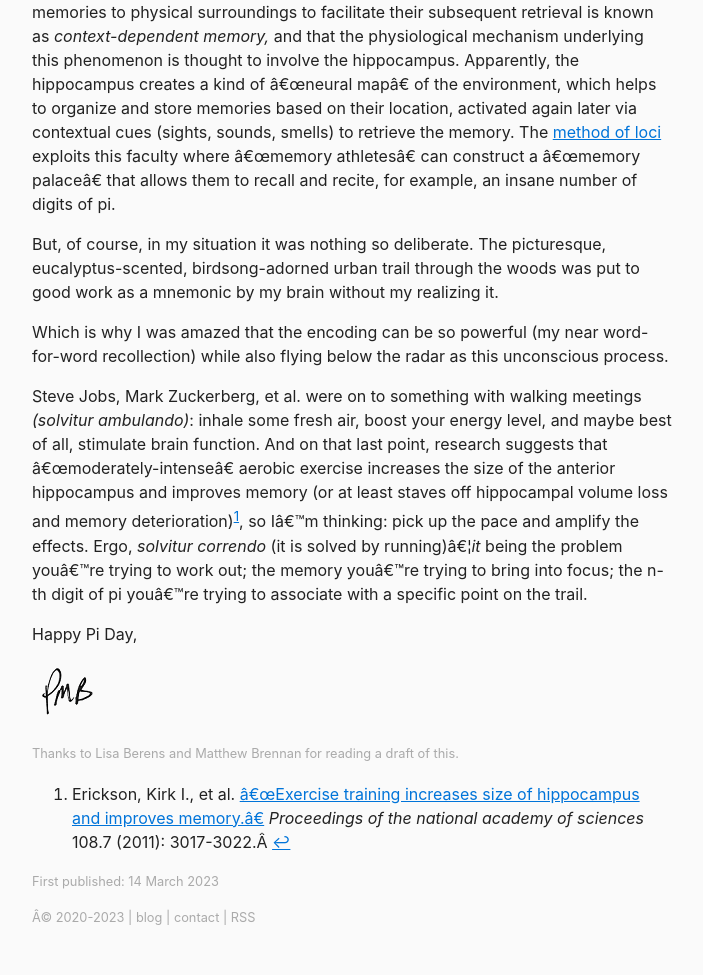
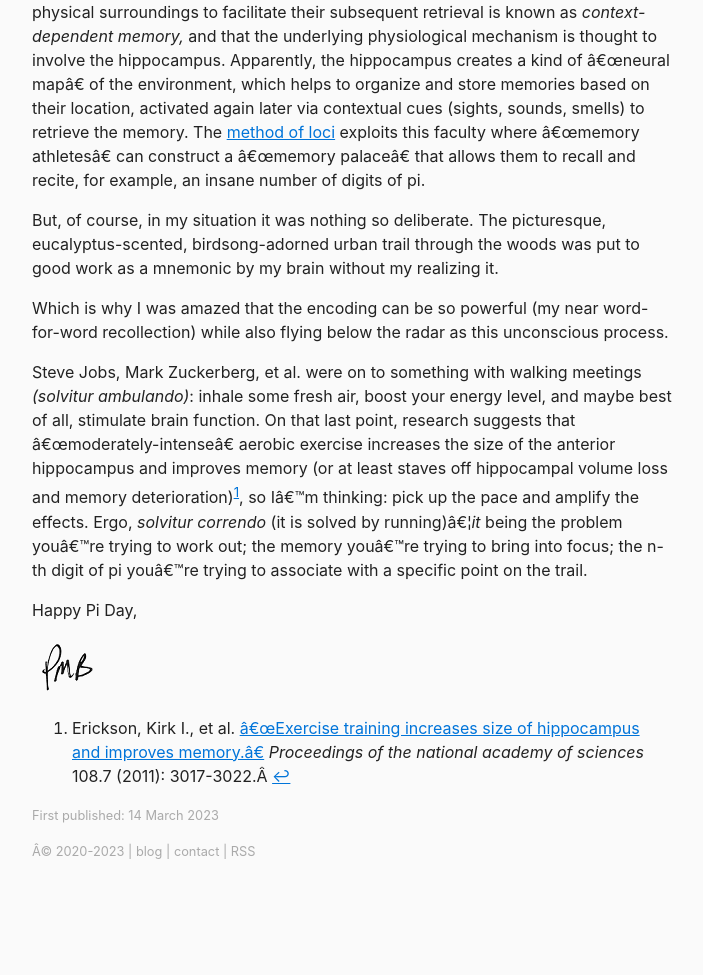
Before and after one commit to berensp/berensp.github.io, a Jekyll site: the page built from _posts/2023-03-14-solvitur-currendo.md, in a window 1280 px wide. Shown: the part 590-1565 px from the top of the page, without its empty margins (288-991 px from the left). Built offline with Jekyll 4.4.1, drawn with Linux system fonts in a browser that asks for light colours; a script that is not in the unit is left out; after the commit the page ends 1499 px from its top, so only the background shows below that; some of the changed text lies outside the part shown.

Commit message:
Update 2023-03-14-solvitur-currendo.md

```diff
--- a/_posts/2023-03-14-solvitur-currendo.md
+++ b/_posts/2023-03-14-solvitur-currendo.md
@@ -12,18 +12,16 @@
 <img src='/assets/videos/historic.trail.slow.gif'>
 </center>
 
-You may know — I did not — that the phenomenon whereby our brains tag memories to physical surroundings to facilitate their subsequent retrieval is known as *context-dependent memory,* and that the physiological mechanism underlying this phenomenon is thought to involve the hippocampus. Apparently, the hippocampus creates a kind of "neural map" of the environment, which helps to organize and store memories based on their location, activated again later via contextual cues (sights, sounds, smells) to retrieve the memory. The [method of loci](https://en.wikipedia.org/wiki/method_of_loci) exploits this faculty where "memory athletes" can construct a "memory palace" that allows them to recall and recite, for example, an insane number of digits of pi.
+You may know (I did not) that the phenomenon whereby our brains tag memories to physical surroundings to facilitate their subsequent retrieval is known as *context-dependent memory,* and that the underlying physiological mechanism is thought to involve the hippocampus. Apparently, the hippocampus creates a kind of "neural map" of the environment, which helps to organize and store memories based on their location, activated again later via contextual cues (sights, sounds, smells) to retrieve the memory. The [method of loci](https://en.wikipedia.org/wiki/method_of_loci) exploits this faculty where "memory athletes" can construct a "memory palace" that allows them to recall and recite, for example, an insane number of digits of pi.
 
 But, of course, in my situation it was nothing so deliberate. The picturesque, eucalyptus-scented, birdsong-adorned urban trail through the woods was put to good work as a mnemonic by my brain without my realizing it.
 
 Which is why I was amazed that the encoding can be so powerful (my near word-for-word recollection) while also flying below the radar as this unconscious process.
 
-Steve Jobs, Mark Zuckerberg, et al. were on to something with walking meetings *(solvitur ambulando)*: inhale some fresh air, boost your energy level, and maybe best of all, stimulate brain function. And on that last point, research suggests that "moderately-intense" aerobic exercise increases the size of the anterior hippocampus and improves memory (or at least staves off hippocampal volume loss and memory deterioration)[^1], so I'm thinking: pick up the pace and amplify the effects. Ergo, *solvitur correndo* (it is solved by running)...*it* being the problem you're trying to work out; the memory you're trying to bring into focus; the n-th digit of pi you're trying to associate with a specific point on the trail.
+Steve Jobs, Mark Zuckerberg, et al. were on to something with walking meetings *(solvitur ambulando)*: inhale some fresh air, boost your energy level, and maybe best of all, stimulate brain function. On that last point, research suggests that "moderately-intense" aerobic exercise increases the size of the anterior hippocampus and improves memory (or at least staves off hippocampal volume loss and memory deterioration)[^1], so I'm thinking: pick up the pace and amplify the effects. Ergo, *solvitur correndo* (it is solved by running)...*it* being the problem you're trying to work out; the memory you're trying to bring into focus; the n-th digit of pi you're trying to associate with a specific point on the trail.
 
 [^1]: Erickson, Kirk I., et al. ["Exercise training increases size of hippocampus and improves memory."](https://www.pnas.org/doi/10.1073/pnas.1015950108) *Proceedings of the national academy of sciences* 108.7 (2011): 3017-3022.
 
 Happy Pi Day,
 
 ![initials](/assets/images/initials.pmb.71.56.png)
-
-<span class="muted small">Thanks to Lisa Berens and Matthew Brennan for reading a draft of this.</span>
```
